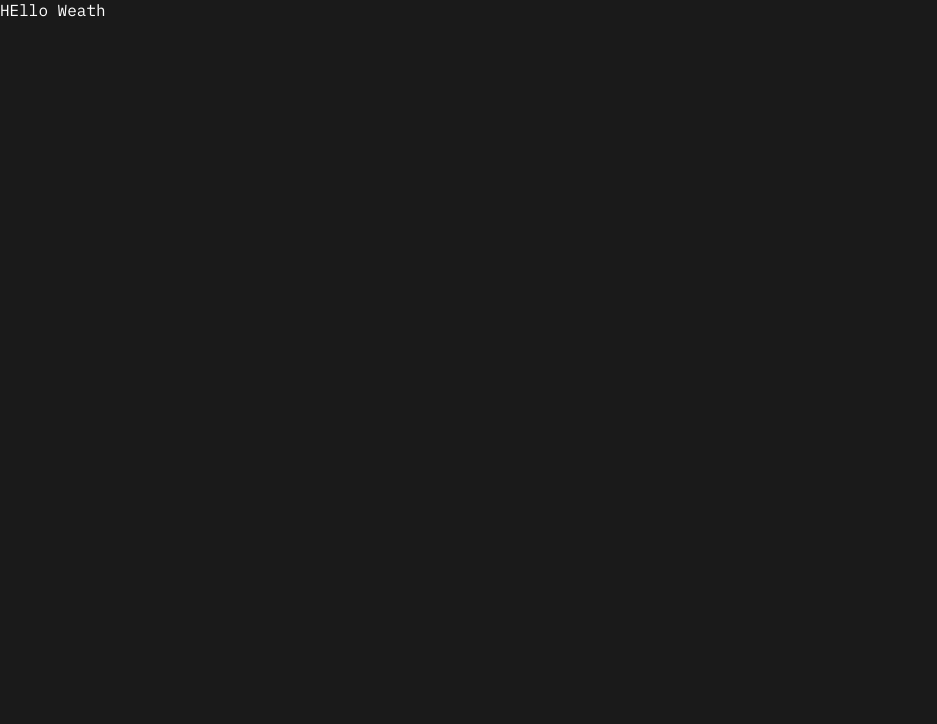
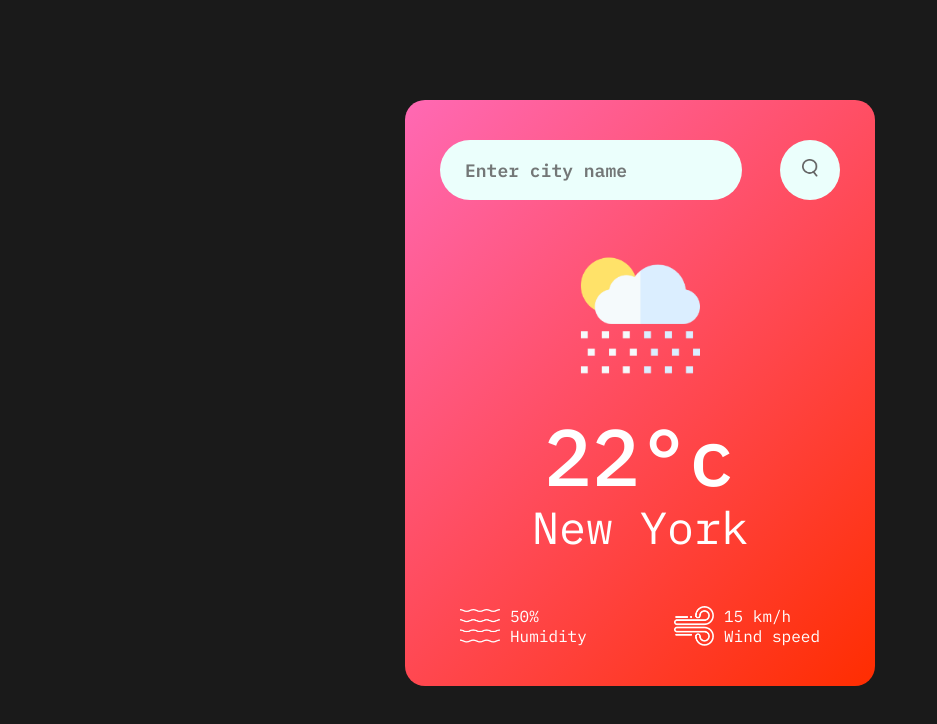
Before and after one commit to kuslhhh/weath, a plain HTML site: page index.html in a window 1280 px wide. Shown: the whole page, without its empty margins (0-937 px from the left). Drawn offline with Linux system fonts and the light colour scheme.

Commit message:
weather api

```diff
--- a/index.html
+++ b/index.html
@@ -8,6 +8,36 @@
     <link href="https://fonts.googleapis.com/css2?family=IBM+Plex+Mono:wght@400;500;600;700&display=swap" rel="stylesheet">
 </head>
 <body>
-    <p>HEllo Weath</p>
+
+    <div class="card">
+        <div class="search">
+            <input type="text" placeholder="Enter city name" spellcheck="false">
+            <button><img src="images/search.png" alt="search"></button>
+        </div>
+
+        <div class="weather">
+            <img src="images/rain.png" class="weather-icon" alt="rain">
+            <h1 class="temp">22°c</h1>
+            <h2 class="city">New York</h2>
+        </div>
+
+        <div class="details">
+            <div class="col">
+                <img src="images/humidity.png" alt="humidity">
+                <div>
+                    <p class="humidity">50%</p>
+                    <p class="unit">Humidity</p>
+                </div>
+            </div>
+            <div class="col">
+                <img src="images/wind.png" alt="wind">
+                <div>
+                    <p class="wind">15 km/h</p>
+                    <p class="unit">Wind speed</p>
+                </div>
+            </div>
+        </div>
+    </div>
+
 </body>
 </html>
--- a/style.css
+++ b/style.css
@@ -20,3 +20,102 @@ h1{
 p{
     font-weight: 400;
 }
+
+
+/* Card Container */
+
+.card{
+    width: 90%;
+    max-width: 470px;
+    background: linear-gradient(135deg, #FF69B4, #FF2D00);
+    color: #FFFFFF;
+    margin: 100px auto 0;
+    border-radius: 20px;
+    padding: 40px 35px;
+    text-align: center;
+}
+
+/* Search Bar */
+
+.search{
+    width: 100%;
+    display: flex;
+    align-items: center;
+    justify-content: space-between;
+}
+
+.search input::placeholder {
+    font-family: 'IBM Plex Mono', monospace;
+    color: #555;
+    font-weight: 600;
+    opacity: 0.8;
+}
+
+.search input{
+    border: 0;
+    outline: 0;
+    background: #ebfffc;
+    color: #555;
+    padding: 10px 25px;
+    height: 60px;
+    border-radius: 30px;
+    flex: 1;
+    margin-right: 38px;
+    font-size: 18px;
+}
+
+.search button{
+    border: 0;
+    outline: 0;
+    background: #ebfffc;
+    border-radius: 50%;
+    width: 60px;
+    height: 60px;
+    cursor: pointer ;
+}
+
+.search button img{
+    width: 16px;
+}
+
+/* Weather */
+
+.weather-icon{
+    width: 170px;
+    margin-top: 30px;
+}
+
+.weather h1{
+    font-size: 80px;
+    font-weight: 500;
+}
+
+.weather h2{
+    font-size: 45px;
+    font-weight: 400;
+    margin-top: -10px;
+}
+
+.details {
+    display: flex;
+    align-items: center;
+    justify-content: space-between;
+    padding: 0 20px;
+    margin-top: 50px;
+}
+
+.col{
+    display: flex;
+    align-items: center;
+    text-align: left;
+}
+
+.col img{
+    width: 40px;
+    margin-right: 10px;
+}
+
+.humidity .wind{
+    font-size: 28px;
+    margin-top: -6px;
+}
```
